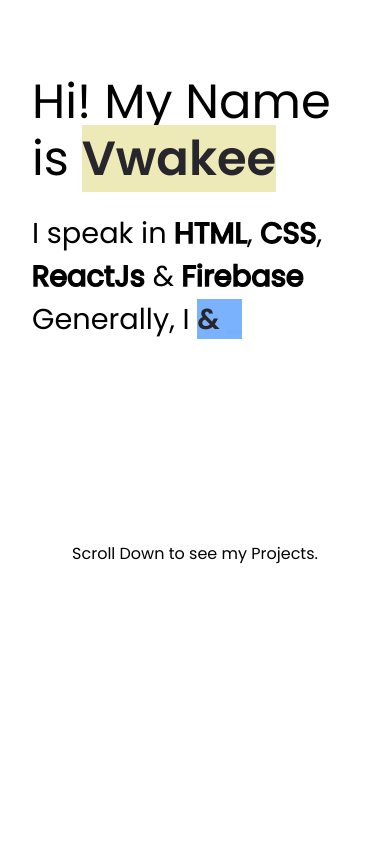
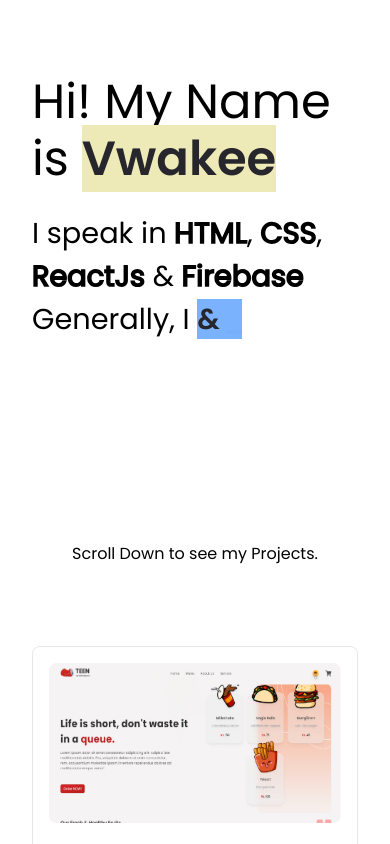
Before and after one commit to vwakesahu/vwake.portfolio, a React (Create React App) app: page / in a window 390 px wide. Built offline with nearby package versions, Linux system fonts and the light colour scheme.

Commit message:
Done with Cards

```diff
--- a/src/App.js
+++ b/src/App.js
@@ -1,14 +1,63 @@
 import Cards from "./components/Cards";
 import Cursor from "./components/Cursor";
 import HeroSection from "./components/HeroSection";
+import FoodApp from "./img/food_app.png";
 
 function App() {
+  const cardDataArray = [
+    {
+      imageSrc: FoodApp,
+      title: "Canteen",
+      description:
+        "Canteen is a cutting-edge Online Food Ordering System created using ReactJS and enhanced with Tailwind CSS for seamless and appealing user interfaces. With the integration of Firebase, the platform utilizes Google authentication for a secure and user-friendly login process. The application effectively employs a Redux-powered reducer store to manage the shopping cart, ensuring a smooth and interactive experience for users as they curate and confirm their orders. By harmonizing these technologies, Canteen facilitates a streamlined user journey from browsing the menu to placing orders, contributing to an efficient and satisfying food ordering process.",
+      buttonText: "Read Workflow",
+      bgColor:"bg-accYellow"
+    },
+    {
+      imageSrc: FoodApp,
+      title: "Canteen",
+      description:
+      "Canteen is a cutting-edge Online Food Ordering System created using ReactJS and enhanced with Tailwind CSS for seamless and appealing user interfaces. With the integration of Firebase, the platform utilizes Google authentication for a secure and user-friendly login process. The application effectively employs a Redux-powered reducer store to manage the shopping cart, ensuring a smooth and interactive experience for users as they curate and confirm their orders. By harmonizing these technologies, Canteen facilitates a streamlined user journey from browsing the menu to placing orders, contributing to an efficient and satisfying food ordering process.",
+      buttonText: "Read Workflow",
+      bgColor:"bg-accPurple"
+    },
+    {
+      imageSrc: FoodApp,
+      title: "Canteen",
+      description:
+        "Canteen is a cutting-edge Online Food Ordering System created using ReactJS and enhanced with Tailwind CSS for seamless and appealing user interfaces. With the integration of Firebase, the platform utilizes Google authentication for a secure and user-friendly login process. The application effectively employs a Redux-powered reducer store to manage the shopping cart, ensuring a smooth and interactive experience for users as they curate and confirm their orders. By harmonizing these technologies, Canteen facilitates a streamlined user journey from browsing the menu to placing orders, contributing to an efficient and satisfying food ordering process.",
+      buttonText: "Read Workflow",
+      bgColor:"bg-accBlue"
+    },
+    {
+      imageSrc: FoodApp,
+      title: "Canteen",
+      description:
+        "Canteen is a cutting-edge Online Food Ordering System created using ReactJS and enhanced with Tailwind CSS for seamless and appealing user interfaces. With the integration of Firebase, the platform utilizes Google authentication for a secure and user-friendly login process. The application effectively employs a Redux-powered reducer store to manage the shopping cart, ensuring a smooth and interactive experience for users as they curate and confirm their orders. By harmonizing these technologies, Canteen facilitates a streamlined user journey from browsing the menu to placing orders, contributing to an efficient and satisfying food ordering process.",
+      buttonText: "Read Workflow",
+      bgColor:"bg-accRed"
+    },
+
+  ];
+
   return (
     <div className="h-screen">
       <Cursor />
       <div className="md:p-16 p-8">
         <HeroSection />
-        {/* < Cards /> */}
+
+        <div className="mt-20 flex md:flex-row flex-col gap-4 items-center justify-center">
+        {cardDataArray.map((cardData, index) => (
+          <Cards
+            key={index}
+            imageSrc={cardData.imageSrc}
+            title={cardData.title}
+            description={cardData.description}
+            buttonText={cardData.buttonText}
+            bgColor={cardData.bgColor}
+          />
+        ))}
+        </div>
       </div>
     </div>
   );
--- a/src/components/Cards.jsx
+++ b/src/components/Cards.jsx
@@ -1,9 +1,20 @@
-import React from 'react'
+import React from "react";
 
-const Cards = () => {
+const Cards = ({ imageSrc, title, description, buttonText, bgColor}) => {
   return (
-    <div>Cards</div>
-  )
-}
+    <div className="md:mt-36 border rounded-lg md:w-[25%] p-4">
+      <img src={imageSrc} className="w-full h-40 md:h-60 rounded-lg" alt="" />
+      <div className="mt-6 flex flex-col">
+        <p className="text-xl font-semibold">{title}</p>
+        <p className="overflow-hidden md:line-clamp-6 line-clamp-4 text-justify">
+          {description}
+        </p>
+      </div>
+      <button className={`mt-12 w-full border rounded-lg p-3 mb-3 ${bgColor}`}>
+        {buttonText}
+      </button>
+    </div>
+  );
+};
 
-export default Cards
+export default Cards;
--- a/src/components/HeroSection.jsx
+++ b/src/components/HeroSection.jsx
@@ -13,7 +13,7 @@
 
 const HeroSection = () => {
   return (
-    <div className="h-screen flex flex-col justify-center items-center">
+    <div className="flex flex-col justify-center items-center">
        <motion.div
       className="flex flex-col items-center justify-center h-510 md:h-685 pb-40 md:pb-0"
       initial={{ opacity: 0 }} // Initial opacity
```
Also changed, not shown: src/img/food_app.png (added).
